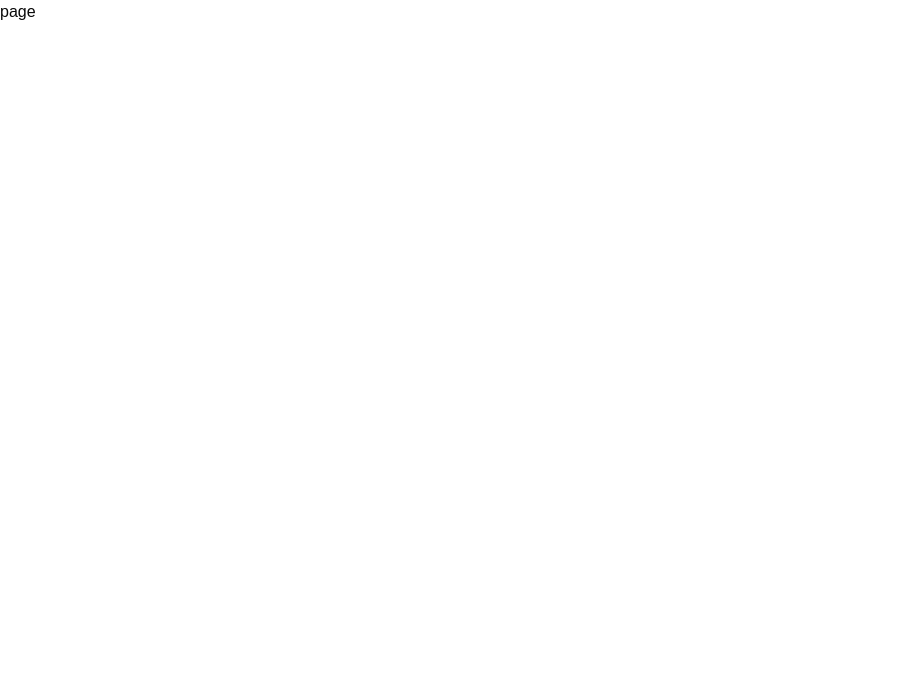
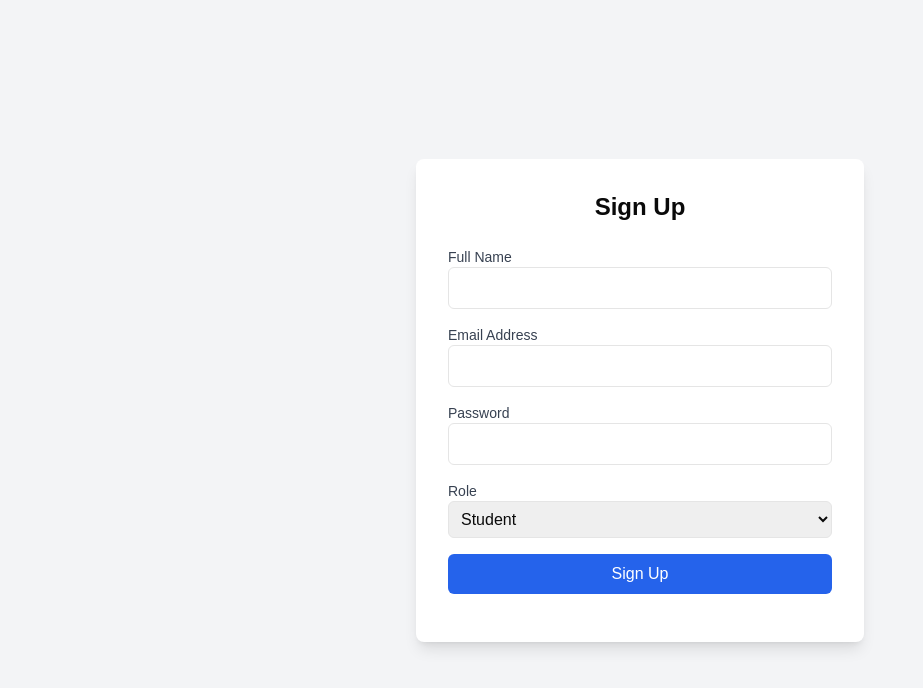
Before and after one commit to ankitku3101/TalentBridge, a Next.js app: page /signup in a window 1280 px wide. Shown: the top 688 px of the page, without its empty margins (0-923 px from the left). Built offline with nearby package versions, Linux system fonts and the light colour scheme.

Commit message:
fault signup

```diff
--- a/app/signup/page.tsx
+++ b/app/signup/page.tsx
@@ -1,9 +1,201 @@
-import React from 'react'
+'use client';
 
-function page() {
+import React, { useState } from 'react';
+import { useRouter } from 'next/navigation';
+import { toast } from 'react-toastify';
+import 'react-toastify/dist/ReactToastify.css';
+
+
+function SignUpPage() {
+  const [formData, setFormData] = useState({
+    name: '',
+    email: '',
+    password: '',
+    role: 'student', // Default to student
+    company: '',
+    position: '',
+    hiringFor: '',
+    contactNumber: '',
+  });
+
+  const [loading, setLoading] = useState(false);
+  const router = useRouter();
+
+  const handleChange = (e: React.ChangeEvent<HTMLInputElement | HTMLSelectElement>) => {
+    const { name, value } = e.target;
+    setFormData((prevData) => ({
+      ...prevData,
+      [name]: value,
+    }));
+  };
+
+  const handleSubmit = async (e: React.FormEvent) => {
+    e.preventDefault();
+    setLoading(true);
+
+    try {
+      const response = await fetch('/api/auth/signup', {
+        method: 'POST',
+        headers: {
+          'Content-Type': 'application/json',
+        },
+        body: JSON.stringify(formData),
+      });
+
+      const data = await response.json();
+
+      if (response.ok) {
+        toast.success(data.message);
+        router.push('/login');
+      } else {
+        toast.error(data.error);
+      }
+    } catch (error) {
+      toast.error('Something went wrong, please try again.');
+    } finally {
+      setLoading(false);
+    }
+  };
+
   return (
-    <div>page</div>
-  )
+    <div className="min-h-screen flex items-center justify-center bg-gray-100">
+      <div className="max-w-md w-full bg-white p-8 rounded-lg shadow-lg">
+        <h2 className="text-2xl font-bold text-center mb-6">Sign Up</h2>
+        <form onSubmit={handleSubmit}>
+          <div className="mb-4">
+            <label htmlFor="name" className="block text-sm font-medium text-gray-700">
+              Full Name
+            </label>
+            <input
+              type="text"
+              id="name"
+              name="name"
+              value={formData.name}
+              onChange={handleChange}
+              className="w-full p-2 border rounded-md"
+              required
+            />
+          </div>
+
+          <div className="mb-4">
+            <label htmlFor="email" className="block text-sm font-medium text-gray-700">
+              Email Address
+            </label>
+            <input
+              type="email"
+              id="email"
+              name="email"
+              value={formData.email}
+              onChange={handleChange}
+              className="w-full p-2 border rounded-md"
+              required
+            />
+          </div>
+
+          <div className="mb-4">
+            <label htmlFor="password" className="block text-sm font-medium text-gray-700">
+              Password
+            </label>
+            <input
+              type="password"
+              id="password"
+              name="password"
+              value={formData.password}
+              onChange={handleChange}
+              className="w-full p-2 border rounded-md"
+              required
+            />
+          </div>
+
+          <div className="mb-4">
+            <label htmlFor="role" className="block text-sm font-medium text-gray-700">
+              Role
+            </label>
+            <select
+              id="role"
+              name="role"
+              value={formData.role}
+              onChange={handleChange}
+              className="w-full p-2 border rounded-md"
+            >
+              <option value="student">Student</option>
+              <option value="employer">Employer</option>
+            </select>
+          </div>
+
+          {formData.role === 'employer' && (
+            <>
+              <div className="mb-4">
+                <label htmlFor="company" className="block text-sm font-medium text-gray-700">
+                  Company Name
+                </label>
+                <input
+                  type="text"
+                  id="company"
+                  name="company"
+                  value={formData.company}
+                  onChange={handleChange}
+                  className="w-full p-2 border rounded-md"
+                />
+              </div>
+
+              <div className="mb-4">
+                <label htmlFor="position" className="block text-sm font-medium text-gray-700">
+                  Position
+                </label>
+                <input
+                  type="text"
+                  id="position"
+                  name="position"
+                  value={formData.position}
+                  onChange={handleChange}
+                  className="w-full p-2 border rounded-md"
+                />
+              </div>
+
+              <div className="mb-4">
+                <label htmlFor="hiringFor" className="block text-sm font-medium text-gray-700">
+                  Hiring For
+                </label>
+                <input
+                  type="text"
+                  id="hiringFor"
+                  name="hiringFor"
+                  value={formData.hiringFor}
+                  onChange={handleChange}
+                  className="w-full p-2 border rounded-md"
+                />
+              </div>
+
+              <div className="mb-4">
+                <label htmlFor="contactNumber" className="block text-sm font-medium text-gray-700">
+                  Contact Number
+                </label>
+                <input
+                  type="text"
+                  id="contactNumber"
+                  name="contactNumber"
+                  value={formData.contactNumber}
+                  onChange={handleChange}
+                  className="w-full p-2 border rounded-md"
+                />
+              </div>
+            </>
+          )}
+
+          <div className="mb-4">
+            <button
+              type="submit"
+              className={`w-full p-2 bg-blue-600 text-white rounded-md ${loading ? 'opacity-50' : ''}`}
+              disabled={loading}
+            >
+              {loading ? 'Signing Up...' : 'Sign Up'}
+            </button>
+          </div>
+        </form>
+      </div>
+    </div>
+  );
 }
 
-export default page
+export default SignUpPage;
--- a/package.json
+++ b/package.json
@@ -12,6 +12,7 @@
     "@shadcn/ui": "^0.0.4",
     "@types/bcryptjs": "^2.4.6",
     "@types/mongoose": "^5.11.96",
+    "@types/react-toastify": "^4.1.0",
     "bcryptjs": "^2.4.3",
     "class-variance-authority": "^0.7.1",
     "clsx": "^2.1.1",
@@ -24,6 +25,7 @@
     "react-dom": "^19.0.0",
     "react-hot-toast": "^2.4.1",
     "react-icons": "^5.4.0",
+    "react-toastify": "^11.0.2",
     "tailwind-merge": "^2.6.0",
     "tailwindcss-animate": "^1.0.7"
   },
```
Also changed, not shown: 1 other file (tests, documents, lock files or other folders).
